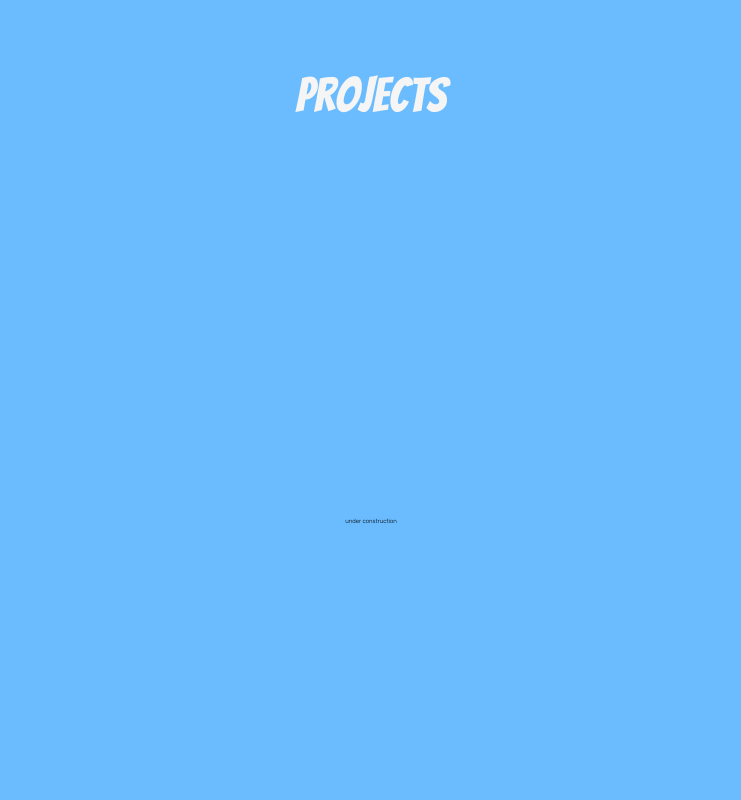
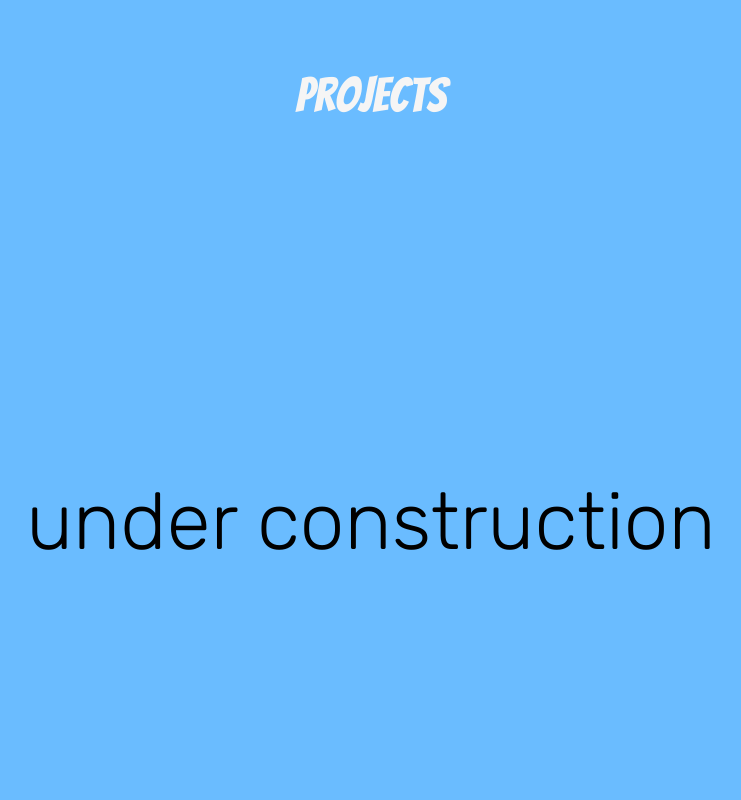
Before and after one commit to danielalkalay/daniel-portfolio, a React (Create React App) app: page / in a window 1280 px wide. Shown: the part 2520-3320 px from the top of the page, without its empty margins (269-1010 px from the left). Built offline with nearby package versions, Linux system fonts and the light colour scheme.

Commit message:
change header

```diff
--- a/src/components/MainSection/MainSection.styled.js
+++ b/src/components/MainSection/MainSection.styled.js
@@ -26,12 +26,12 @@ export const Ptag = styled.div`
   display: flex;
   flex-direction: column;
   height: 100vh;
-  font-size: 30%;
+  font-size: 5rem;
   justify-content: center;
   align-content: center;
 
   @media screen and (max-width: 768px) {
-    font-size: 1rem;
+    font-size: 3rem;
   } ;
 `;
 
```
